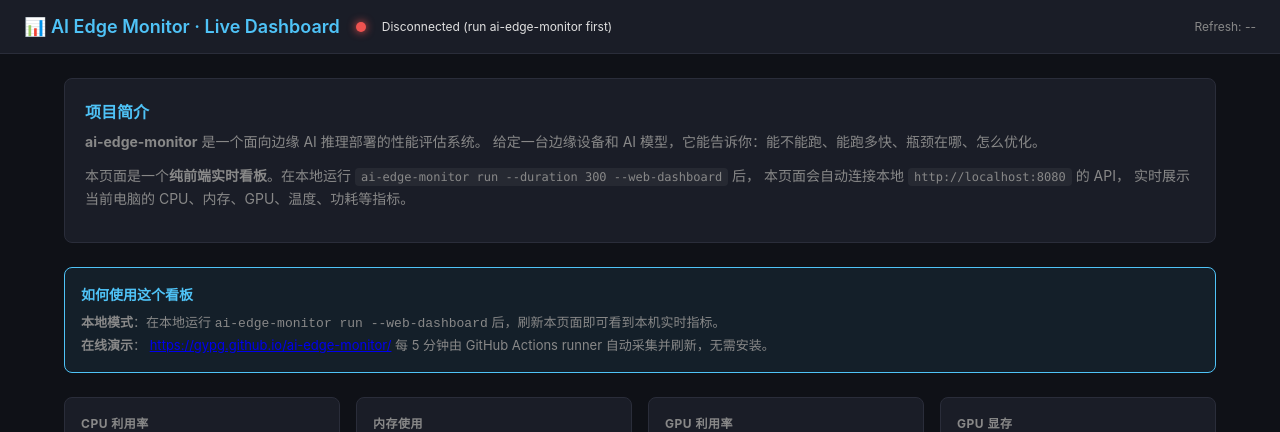
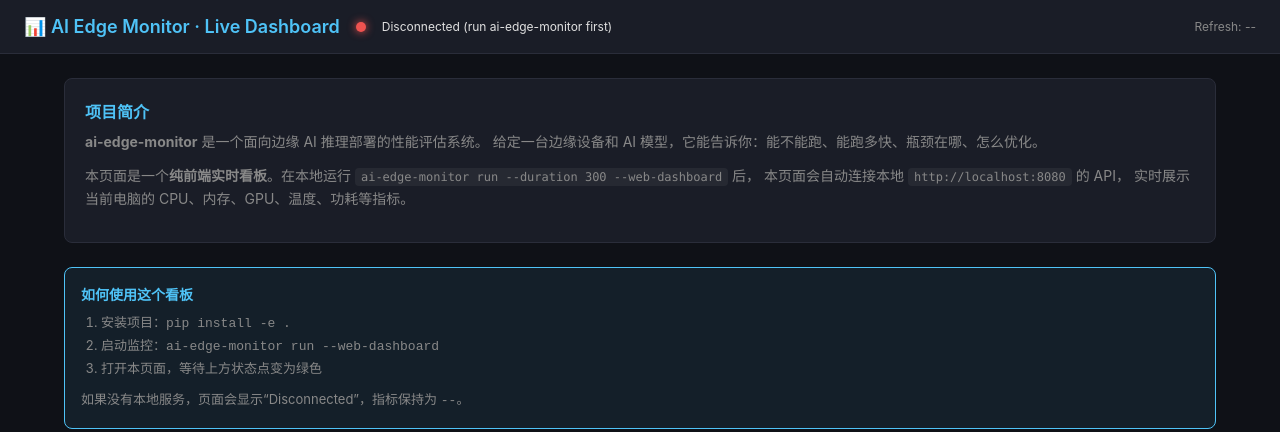
Before and after one commit to gypg/ai-edge-monitor, a website: page docs/dashboard.html in a window 1280 px wide. Shown: the top 432 px of the page. Drawn offline with Linux system fonts and the light colour scheme; no server answers.

Commit message:
@revert: remove GitHub Pages demo and one-click launchers
- Delete .github/workflows/pages-demo.yml
- Delete launch_dashboard.bat / launch_dashboard.sh
- Restore README Quick Demo section to original CLI-only form
- Restore docs/dashboard.html to local-only mode

```diff
--- a/docs/dashboard.html
+++ b/docs/dashboard.html
@@ -112,14 +112,13 @@
 
   <div class="info-box" id="how-to">
     <h3>如何使用这个看板</h3>
-    <p>
-      <strong>本地模式</strong>：在本地运行
-      <code>ai-edge-monitor run --web-dashboard</code> 后，刷新本页面即可看到本机实时指标。
-    </p>
-    <p>
-      <strong>在线演示</strong>：
-      <a href="https://gypg.github.io/ai-edge-monitor/" target="_blank">https://gypg.github.io/ai-edge-monitor/</a>
-      每 5 分钟由 GitHub Actions runner 自动采集并刷新，无需安装。
+    <ol>
+      <li>安装项目：<code>pip install -e .</code></li>
+      <li>启动监控：<code>ai-edge-monitor run --web-dashboard</code></li>
+      <li>打开本页面，等待上方状态点变为绿色</li>
+    </ol>
+    <p style="margin-top:12px">
+      如果没有本地服务，页面会显示“Disconnected”，指标保持为 <code>--</code>。
     </p>
   </div>
 
```
Also changed, not shown: .github/workflows/pages-demo.yml (deleted), README.md, 2 other files.
